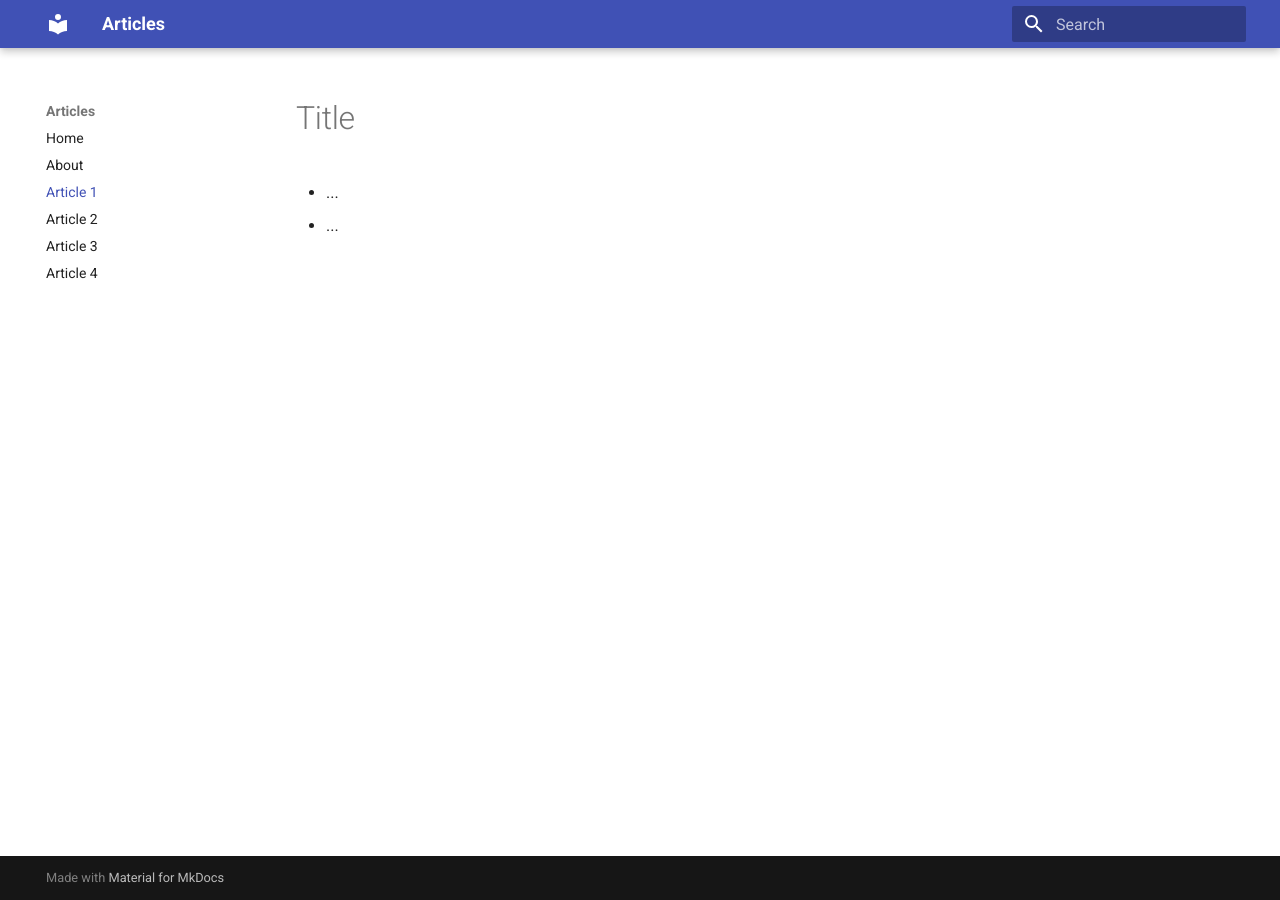
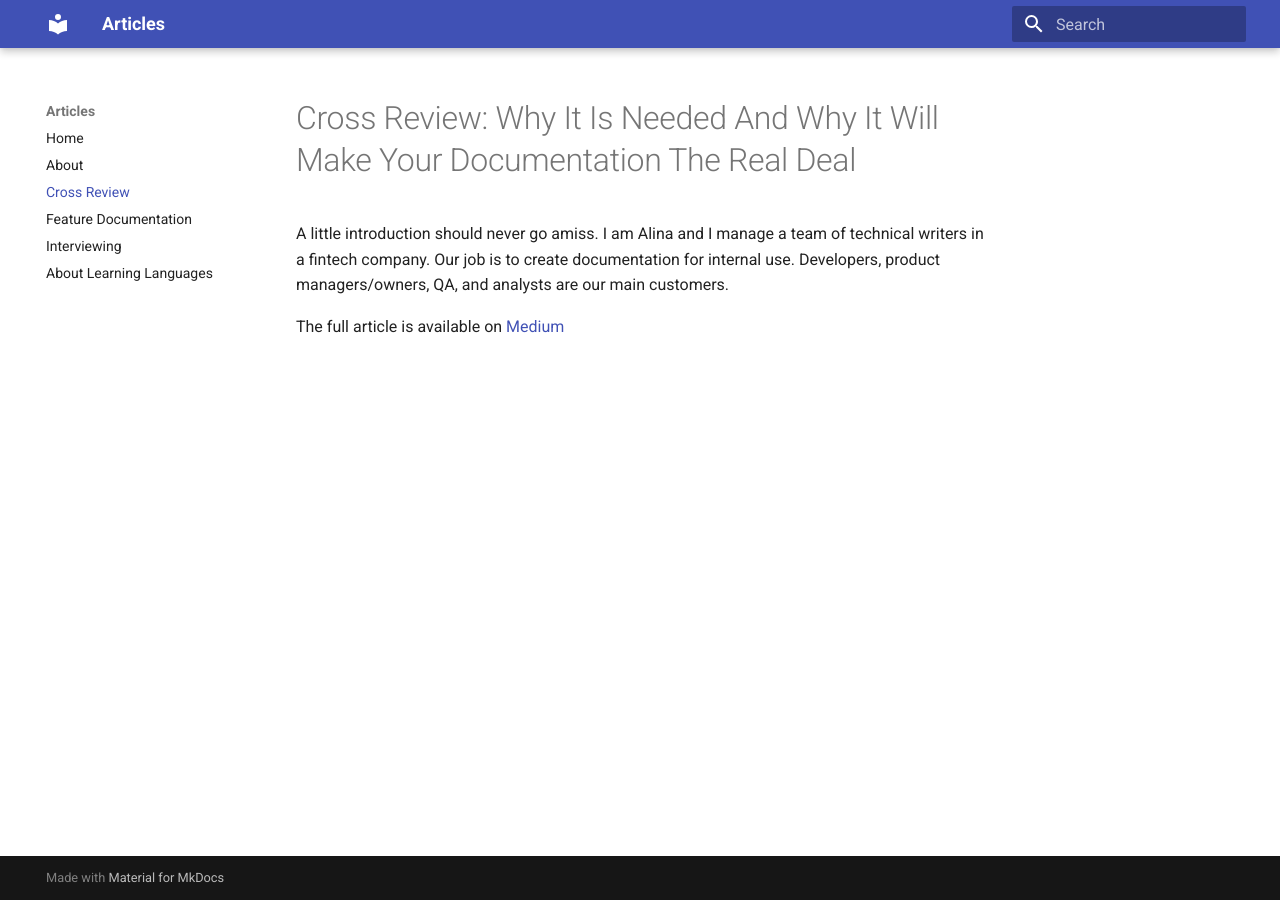
Before and after one commit to AlinaRst/articles, an MkDocs documentation site: the page built from docs/Article1.md, in a window 1280 px wide. Built offline with MkDocs 1.6.1 and Material for MkDocs 9.7.7, drawn with Linux system fonts in a browser that asks for light colours.

Commit message:
Articles update

```diff
--- a/docs/Article1.md
+++ b/docs/Article1.md
@@ -1,4 +1,5 @@
-# Title
+# Cross Review: Why It Is Needed And Why It Will Make Your Documentation The Real Deal
 
-* ...
-* ...
+A little introduction should never go amiss. I am Alina and I manage a team of technical writers in a fintech company. Our job is to create documentation for internal use. Developers, product managers/owners, QA, and analysts are our main customers.
+
+The full article is available on [Medium](https://rastalina.medium.com/cross-review-why-it-is-needed-and-why-it-will-make-your-documentation-the-real-deal-1a6019f2da72)
--- a/mkdocs.yml
+++ b/mkdocs.yml
@@ -5,7 +5,7 @@ theme: material
 nav:
  - Home: index.md
  - About: About.md
- - Article 1: Article1.md
- - Article 2: Article2.md
- - Article 3: Article3.md
- - Article 4: Article4.md
+ - Cross Review: Article1.md
+ - Feature Documentation: Article2.md
+ - Interviewing: Article3.md
+ - About Learning Languages: Article4.md
```
Also changed, not shown: docs/About.md (+2 -0 lines).
